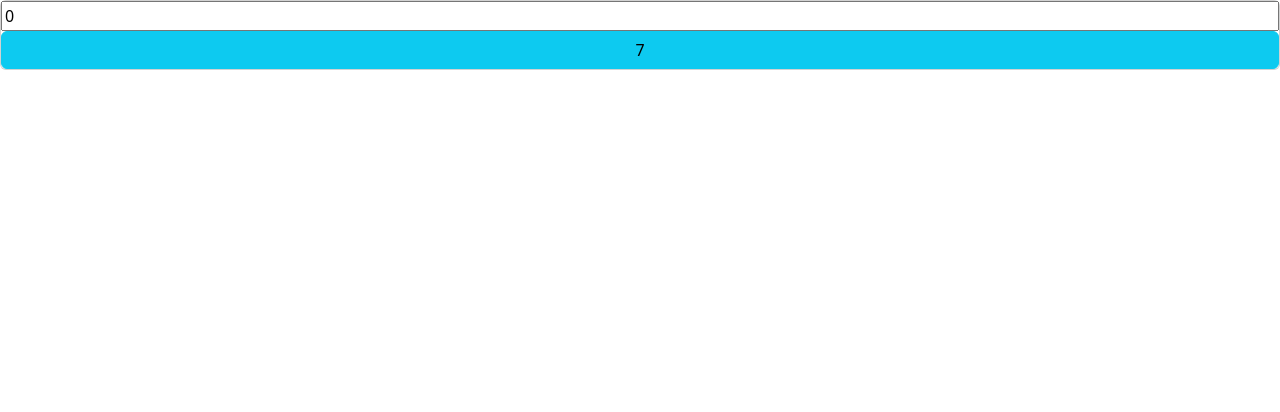
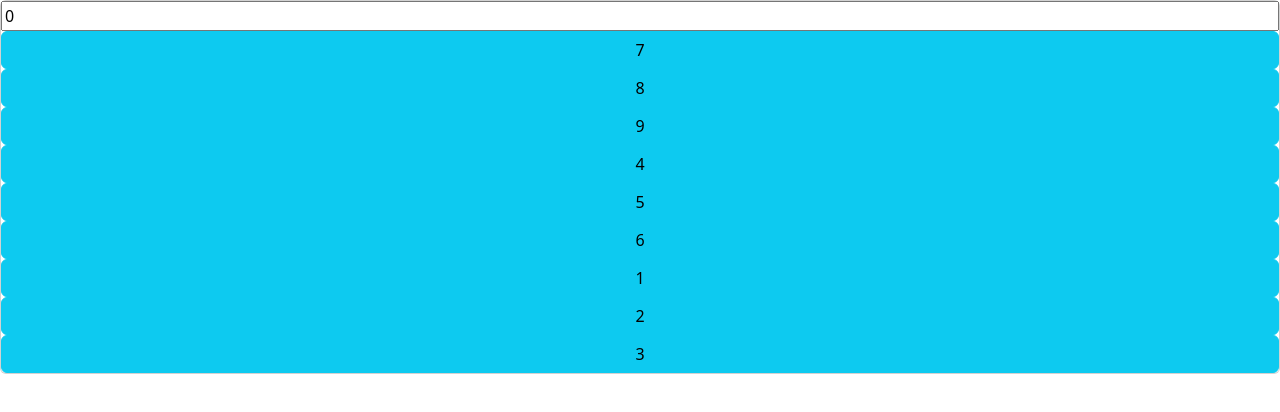
Before and after one commit to StudentCZ/MiscProjects, a React (Create React App) app: page /calculator in a window 1280 px wide. Shown: the top 412 px of the page. Built offline with nearby package versions, Linux system fonts and the light colour scheme.

Commit message:
added more numbers

```diff
--- a/src/Calculator/Calculator.js
+++ b/src/Calculator/Calculator.js
@@ -9,6 +9,30 @@ const Calculator = () => {
       <button type='button' class='btn btn-info waves-effect'>
         7
       </button>
+      <button type='button' class='btn btn-info waves-effect'>
+        8
+      </button>
+      <button type='button' class='btn btn-info waves-effect'>
+        9
+      </button>
+      <button type='button' class='btn btn-info waves-effect'>
+        4
+      </button>
+      <button type='button' class='btn btn-info waves-effect'>
+        5
+      </button>
+      <button type='button' class='btn btn-info waves-effect'>
+        6
+      </button>
+      <button type='button' class='btn btn-info waves-effect'>
+        1
+      </button>
+      <button type='button' class='btn btn-info waves-effect'>
+        2
+      </button>
+      <button type='button' class='btn btn-info waves-effect'>
+        3
+      </button>
     </div>
   );
 };
```
